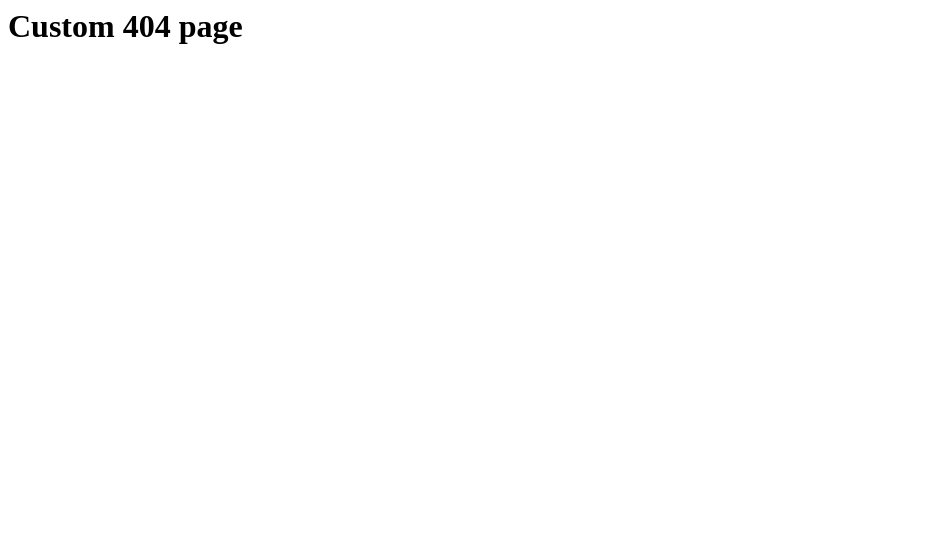
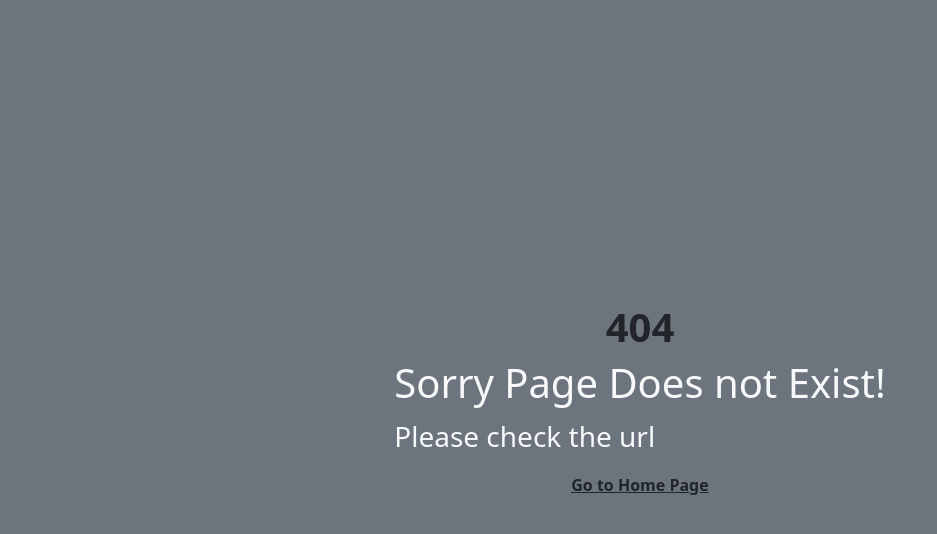
Before and after one commit to VikasSivashankaran/Django, a Django app: template templates/404.html in a window 1280 px wide. Shown: the top 534 px of the page, without its empty margins (0-937 px from the left). Run offline with Django 5.2, Linux system fonts and the light colour scheme; the template is opened without the code that fills it, so the values that code supplies are empty.

Commit message:
custom 404 page

```diff
--- a/templates/404.html
+++ b/templates/404.html
@@ -1 +1,26 @@
-<h1>Custom 404 page</h1>
+<!DOCTYPE html>
+<html lang="en">
+<head>
+    <meta charset="UTF-8">
+    <meta name="viewport" content="width=device-width, initial-scale=1.0">
+    <title>404 Page Not Found</title>
+    <link href="https://cdn.jsdelivr.net/npm/bootstrap@5.3.3/dist/css/bootstrap.min.css" rel="stylesheet" integrity="sha384-QWTKZyjpPEjISv5WaRU9OFeRpok6YctnYmDr5pNlyT2bRjXh0JMhjY6hW+ALEwIH" crossorigin="anonymous">
+</head>
+<body >
+    <div class="container-fluid bg-secondary">
+
+        <div class="d-flex flex-column   justify-content-center align-items-center vh-100">
+            <div class="text-light">
+                <h1 class="fw-bold text-center text-dark">404</h1>
+                <h1>Sorry Page Does not Exist!</h1>
+                <p class="fs-3">Please check the url</p>
+            </div>
+            <div>
+                <a class="text-dark fw-bold" href="/">Go to Home Page</a>
+            </div>
+        </div>
+    </div>
+
+    <script src="https://cdn.jsdelivr.net/npm/bootstrap@5.3.3/dist/js/bootstrap.bundle.min.js" integrity="sha384-YvpcrYf0tY3lHB60NNkmXc5s9fDVZLESaAA55NDzOxhy9GkcIdslK1eN7N6jIeHz" crossorigin="anonymous"></script>
+</body>
+</html>
```
